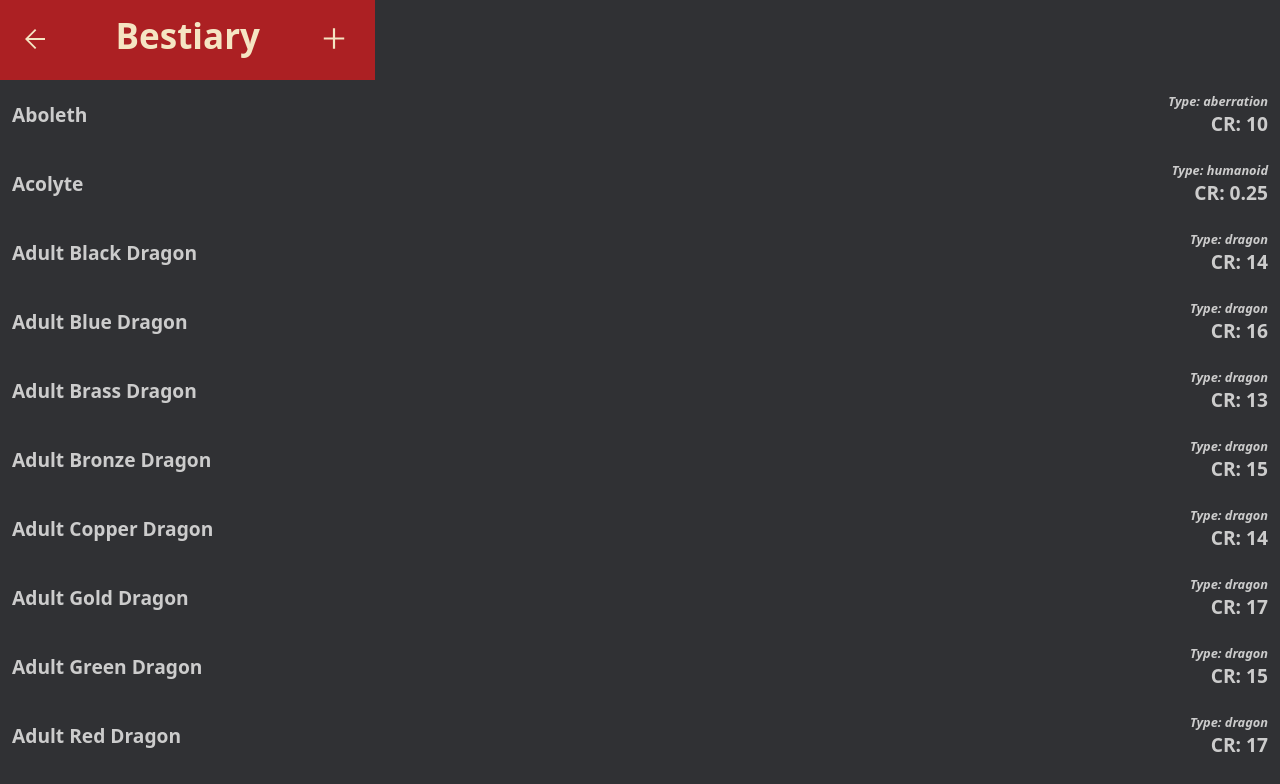
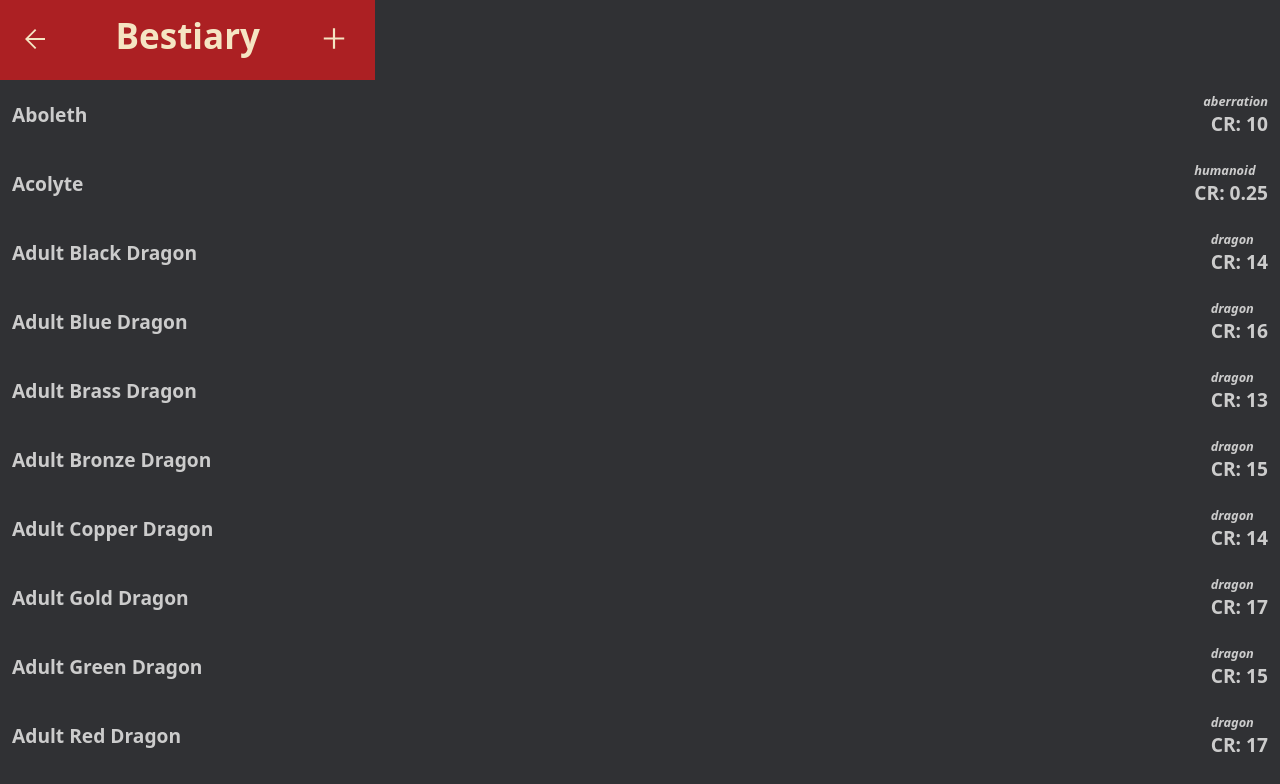
Before and after one commit to Marcel-FR/capstone-project, a Next.js app: page /bestiary in a window 1280 px wide. Shown: the top 784 px of the page. Built offline with nearby package versions, Linux system fonts and the light colour scheme.

Commit message:
change a text in the return statement of the BestiaryPage function

```diff
--- a/pages/bestiary/index.js
+++ b/pages/bestiary/index.js
@@ -67,7 +67,7 @@ export default function BestiaryPage() {
             >
               <div>{monster.name}</div>
               <div className="monster-details">
-                <div className="monster-type">Type: {monster.type}</div>
+                <div className="monster-type">{monster.type}</div>
                 <div className="monster-cr">CR: {monster.challenge_rating}</div>
               </div>
             </MonsterName>
```
